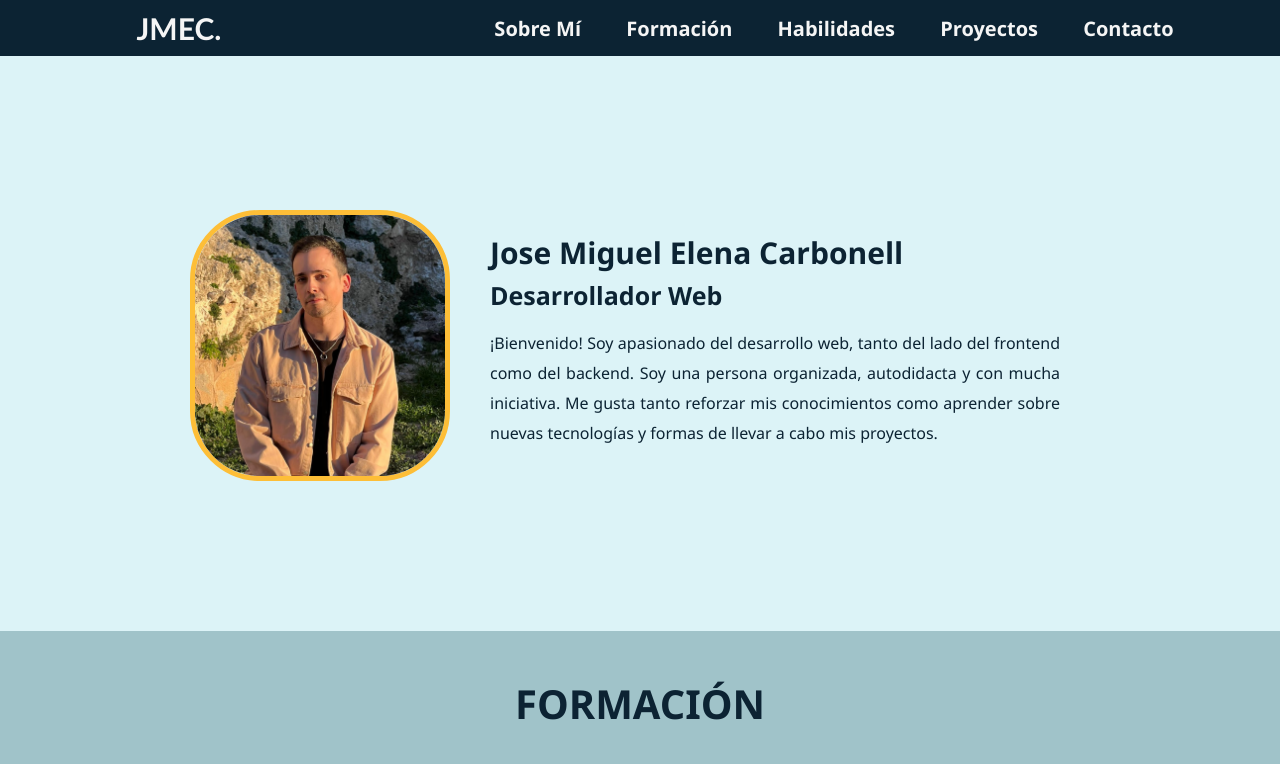
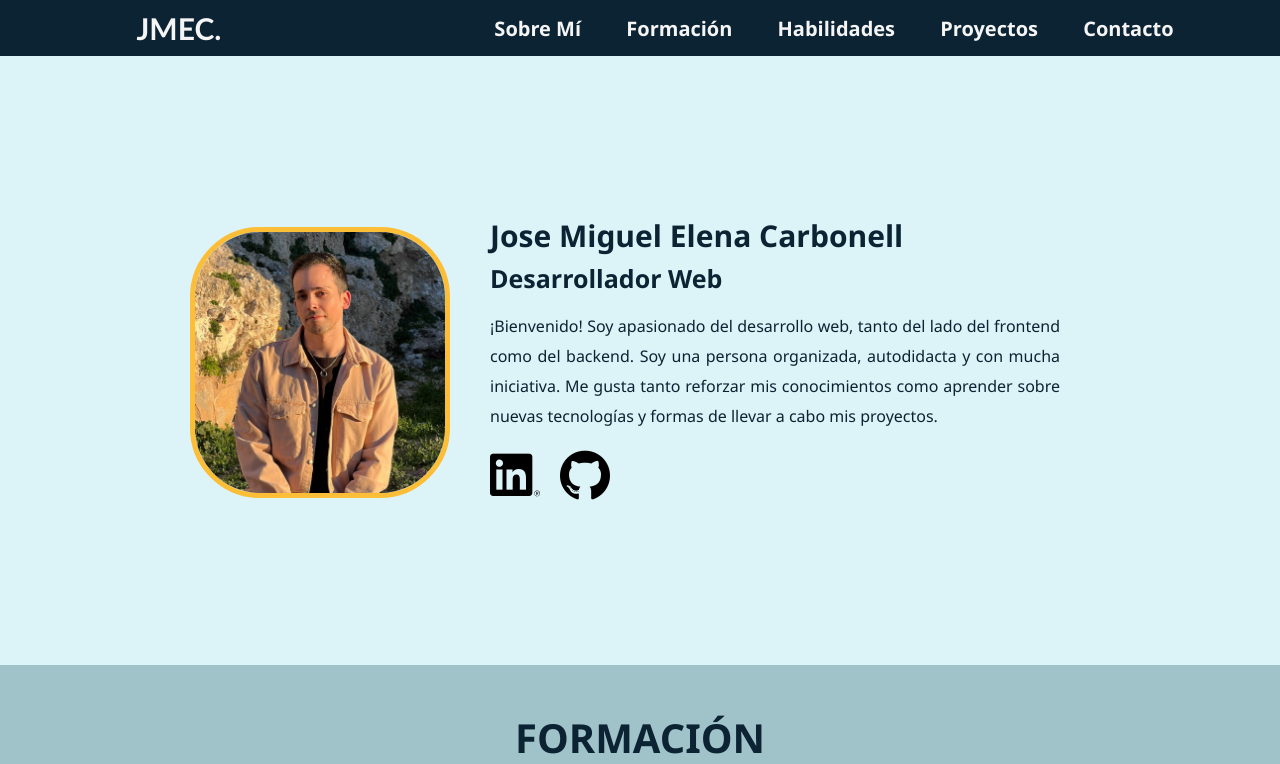
Before and after one commit to Aspros02/fullstack, a PHP site: page / in a window 1280 px wide. Shown: the top 764 px of the page. Run offline with PHP 8.4, Linux system fonts and the light colour scheme; some libraries are stand-ins or nearby versions.

Commit message:
Update portfolio

```diff
--- a/portfolio/index.html
+++ b/portfolio/index.html
@@ -40,6 +40,13 @@
                         autodidacta y con mucha iniciativa. Me gusta
                         tanto reforzar mis conocimientos como aprender sobre nuevas tecnologías y formas
                         de llevar a cabo mis proyectos.</p>
+                        <div class="redes-sociales-pres">
+                            <ul>
+                                <li><a href="https://www.linkedin.com/in/jose-mec1993/"><i class="fi fi-brands-linkedin"></i></a>
+                                </li>
+                                <li><a href="https://github.com/Aspros02"><i class="fi fi-brands-github"></i></a></li>
+                            </ul>
+                        </div>
                 </div>
             </article>
         </section>
@@ -298,8 +305,6 @@
                     <li><a href="https://www.linkedin.com/in/jose-mec1993/"><i class="fi fi-brands-linkedin"></i></a>
                     </li>
                     <li><a href="https://github.com/Aspros02"><i class="fi fi-brands-github"></i></a></li>
-                    <li></li>
-                    <li></li>
                 </ul>
             </div>
         </section>
--- a/portfolio/styles.css
+++ b/portfolio/styles.css
@@ -115,13 +115,13 @@ header {
     width: 250px;
     border-radius: 70px;
     border: 5px solid var(--main-color);
-    transition: 0.2s linear;
+    /* transition: 0.2s linear; */
 }
 
-#img-autor:hover {
+/* #img-autor:hover {
     width: 300px;
     transition: 0.2s linear;
-}
+} */
 
 .textos {
     text-align: left;
@@ -131,6 +131,35 @@ header {
     line-height: 30px;
     text-align: justify;
     padding-right: 30px;
+}
+
+.redes-sociales-pres {
+    display: flex;
+    justify-content: start;
+    align-items: center;
+}
+
+.redes-sociales-pres ul {
+    list-style: none;
+    display: flex;
+    justify-content: center;
+    align-content: center;
+    margin: 0;
+    padding: 0;
+    gap: 20px;
+}
+
+.redes-sociales-pres ul li {
+    font-size: 50px;
+}
+
+.redes-sociales-pres ul li a:hover {
+    color: var(--main-color);
+}
+
+.redes-sociales-pres ul li a {
+    text-decoration: none;
+    color: black;
 }
 
 /* CUADRO FORMACIÓN*/
@@ -549,6 +578,10 @@ footer p:hover {
         text-align: center;
     }
 
+    .redes-sociales-pres {
+        justify-content: center;
+        align-items: center;
+    }
 }
 
 @media (max-width: 750px) {
```
